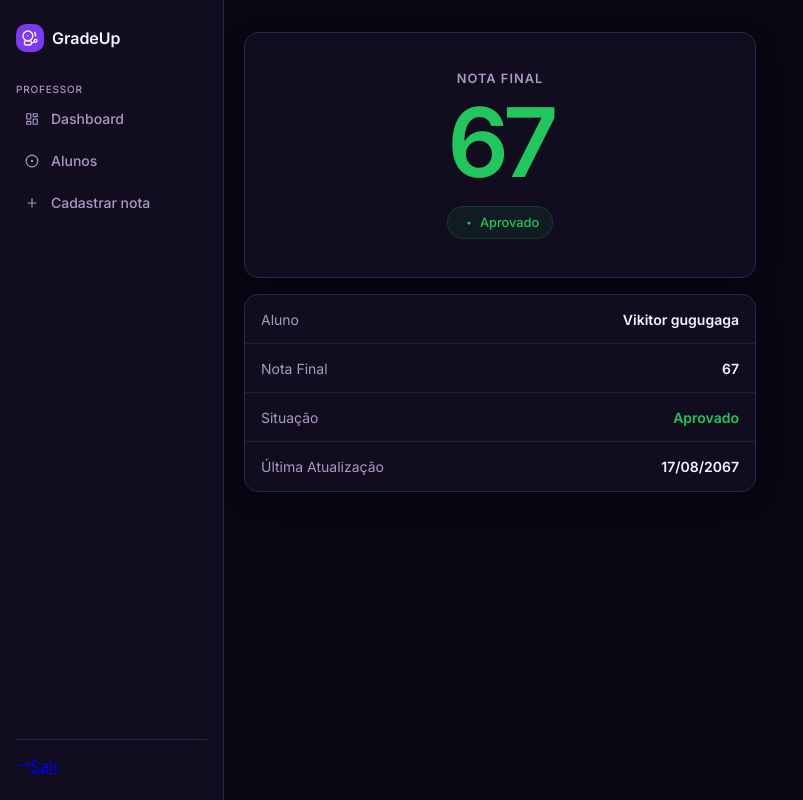
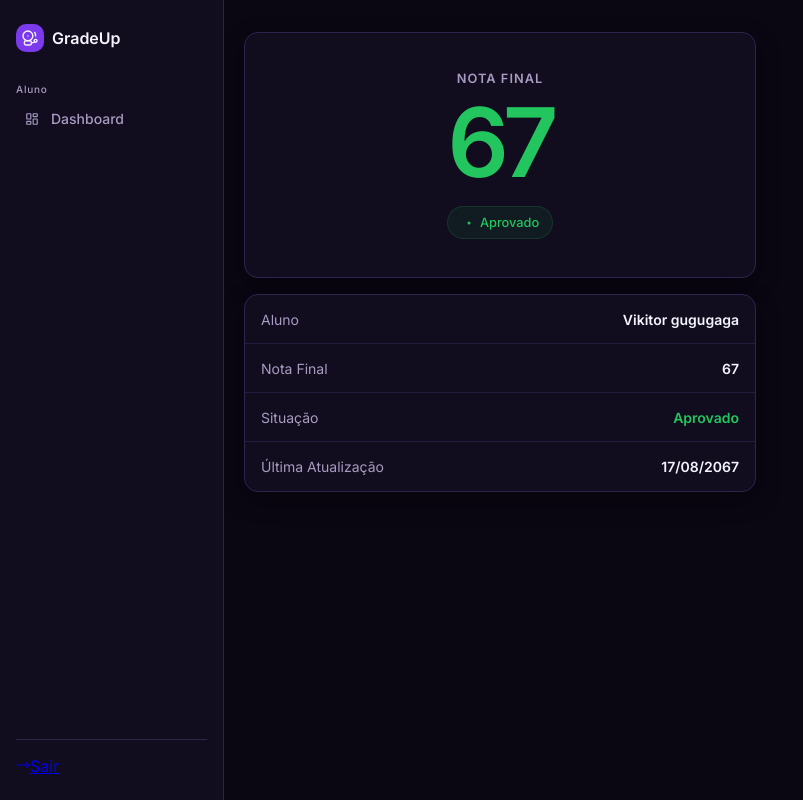
Before and after one commit to Josef-per/sistema-notas, a React (Vite) app: page /Aluno in a window 1280 px wide. Shown: the whole page, without its empty margins (0-803 px from the left). Built offline with nearby package versions, Linux system fonts and the light colour scheme.

Commit message:
fix: SideNav Navegation, now its correct for every user

```diff
--- a/src/components/SideNav/SideNav.jsx
+++ b/src/components/SideNav/SideNav.jsx
@@ -1,16 +1,12 @@
-//import dos icons
 import {
-    LayoutDashboard,
-    CircleDot,
     BellElectric,
-    MoveRight,
-    Plus
+    MoveRight
 } from "lucide-react";
 
 import { Link } from "react-router-dom";
-import "./SideNav.css"
+import "./SideNav.css";
 
-export default function SideNav() {
+export default function SideNav({ title, items }) {
     return (
         <nav className="Side-Nav">
 
@@ -22,23 +18,23 @@ export default function SideNav() {
             <div className="Side-Nav_Menu">
 
                 <span className="Side-Nav_Title">
-                    PROFESSOR
+                    {title}
                 </span>
 
-                <Link className="Side-Nav_Item" to="/Professor">
-                    <LayoutDashboard />
-                    <span>Dashboard</span>
-                </Link>
+                {items.map((item) => {
+                    const Icon = item.icon;
 
-                <Link className="Side-Nav_Item" to="/Professor/Alunos">
-                    <CircleDot />
-                    <span>Alunos</span>
-                </Link>
-
-                <Link className="Side-Nav_Item" to="/Professor/Alunos/Notas">
-                    <Plus />
-                    <span>Cadastrar nota</span>
-                </Link>
+                    return (
+                        <Link
+                            key={item.label}
+                            className="Side-Nav_Item"
+                            to={item.to}
+                        >
+                            <Icon />
+                            <span>{item.label}</span>
+                        </Link>
+                    );
+                })}
 
             </div>
 
--- /dev/null
+++ b/src/config/navigation.js
@@ -0,0 +1,33 @@
+import {
+    LayoutDashboard,
+    CircleDot,
+    Plus
+} from "lucide-react";
+
+
+export const professorMenu = [
+    {
+        label: "Dashboard",
+        to: "/Professor",
+        icon: LayoutDashboard
+    },
+    {
+        label: "Alunos",
+        to: "/Professor/Alunos",
+        icon: CircleDot
+    },
+    {
+        label: "Cadastrar nota",
+        to: "/Professor/Alunos/Notas",
+        icon: Plus
+    }
+];
+
+
+export const alunoMenu = [
+    {
+        label: "Dashboard",
+        to: "/Aluno",
+        icon: LayoutDashboard
+    }
+];
--- a/src/pages/Aluno/Aluno.jsx
+++ b/src/pages/Aluno/Aluno.jsx
@@ -5,6 +5,7 @@ import SideNav from "../../components/SideNav/SideNav"
 import "./Aluno.css"
 import AlunoMedia from "../../components/Aluno/AlunoMedia/AlunoMedia"
 import AlunoInfos from "../../components/Aluno/AlunoInfos/AlunoInfos"
+import { alunoMenu } from "../../config/navigation"
 
 export default function AlunoDashboard(){
 
@@ -12,7 +13,10 @@ export default function AlunoDashboard(){
     //quando vc terminar vc tira manito
     return(
         <>
-            <SideNav />
+            <SideNav
+                title={"Aluno"}
+                items={alunoMenu}
+            />
             <main className="Aluno_Dashboard">
 
                 <AlunoMedia
--- a/src/pages/professor/AlunosList/AlunosList.jsx
+++ b/src/pages/professor/AlunosList/AlunosList.jsx
@@ -2,13 +2,17 @@
 
 import Register from "../../../components/Registers/Register/Register";
 import SideNav from "../../../components/SideNav/SideNav";
+import { professorMenu } from "../../../config/navigation";
 import "./AlunosList.css"
 
 
 export default function AlunosList (){
     return(
         <>
-            <SideNav />
+            <SideNav
+                title={"Professor"}
+                items={professorMenu}
+            />
             <main className="Alunos_Table">
                 <Register/>
             </main>
--- a/src/pages/professor/AlunosNotas/AlunosNotas.jsx
+++ b/src/pages/professor/AlunosNotas/AlunosNotas.jsx
@@ -5,6 +5,7 @@ import FormField from "../../../components/FormField/FormField";
 import SideNav from "../../../components/SideNav/SideNav";
 
 import "./AlunosNotas.css";
+import { professorMenu } from "../../../config/navigation";
 
 export default function AlunosNotas() {
 
@@ -41,7 +42,10 @@ export default function AlunosNotas() {
 
     return (
         <>
-            <SideNav />
+            <SideNav
+                title={"Professor"}
+                items={professorMenu}
+            />
 
             <main className="Aluno_Notas">
 
--- a/src/pages/professor/Professor.jsx
+++ b/src/pages/professor/Professor.jsx
@@ -1,6 +1,4 @@
-import React from "react";
-import {Link} from "react-router-dom"
-import {BellElectric, LayoutDashboard, CircleDot, MoveRight} from "lucide-react";
+import {LayoutDashboard, CircleDot, Plus} from "lucide-react";
 
 import "./Professor.css";
 
@@ -8,13 +6,17 @@ import "./Professor.css";
 import SideNav from "../../components/SideNav/SideNav";
 import DashboardCard from "../../components/DashboardCard/DashboardCard";
 import DashboardRegister from "../../components/Registers/DashboardRegister/DashboardRegister";
+import { professorMenu } from "../../config/navigation";
 
 export default function ProfessorDashboard(){
 
     return(
         <>
             {/*Esse side nav ele vai virar um componente futuramente*/}
-            <SideNav />
+            <SideNav
+                title={"Professor"}
+                items={professorMenu}
+            />
             <main className="Dashboard">
 
                 <div className="Dashboard_Cards">
```
